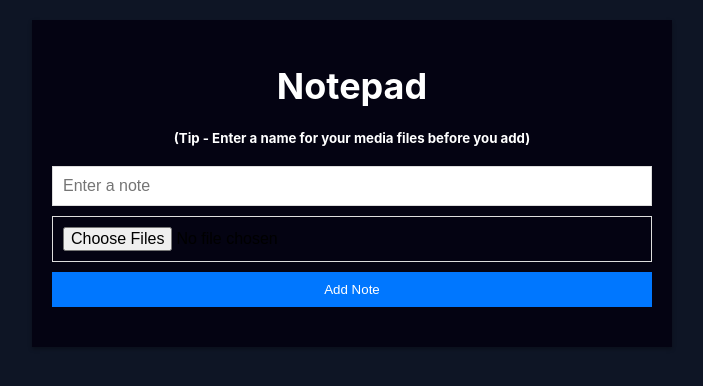
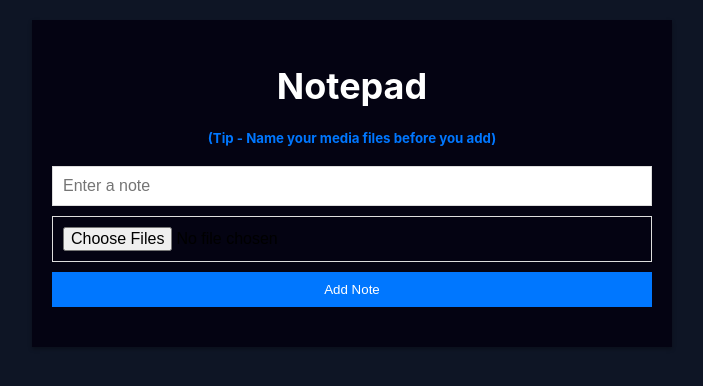
Before and after one commit to Ifunanyagits/notepad, a React app: page / in a window 1280 px wide. Shown: the whole page, without its empty margins (288-991 px from the left). Built offline with nearby package versions, Linux system fonts and the light colour scheme.

Commit message:
modified Notepad.css and Notepad.js files

```diff
--- a/src/Notepad.css
+++ b/src/Notepad.css
@@ -18,7 +18,7 @@ h1 {
 h5 {
   margin-bottom: 20px;
   text-align: center;
-  color: #ffffff;
+  color: #0077FF;
 }
 
 form {
@@ -42,6 +42,7 @@ input[type="text"]:focus, input[type="file"]:focus, button[type="submit"]:focus
 
 .note-list {
   list-style-type: none;
+  color: #ffffff;
   margin: 0;
   padding: 0;
 }
@@ -49,7 +50,6 @@ input[type="text"]:focus, input[type="file"]:focus, button[type="submit"]:focus
 .note-item {
   margin-bottom: 20px;
   padding: 20px;
-  border: 2px solid #02031f90;
   border: 1px solid #ddd;
 }
 
--- a/src/Notepad.js
+++ b/src/Notepad.js
@@ -51,7 +51,7 @@ class Notepad extends React.Component {
     return (
       <div className="notepad-container">
         <h1>Notepad</h1>
-        <h5>(Tip - Enter a name for your media files before you add)</h5>
+        <h5>(Tip - Name your media files before you add)</h5>
         <form onSubmit={(e) => { e.preventDefault(); this.addNote(); }}>
           <input type="text" value={noteText} onChange={this.handleNoteTextChange} placeholder="Enter a note" required/>
           <input type="file" accept="image/*,video/*" multiple onChange={this.handleMediaUpload} />
```
